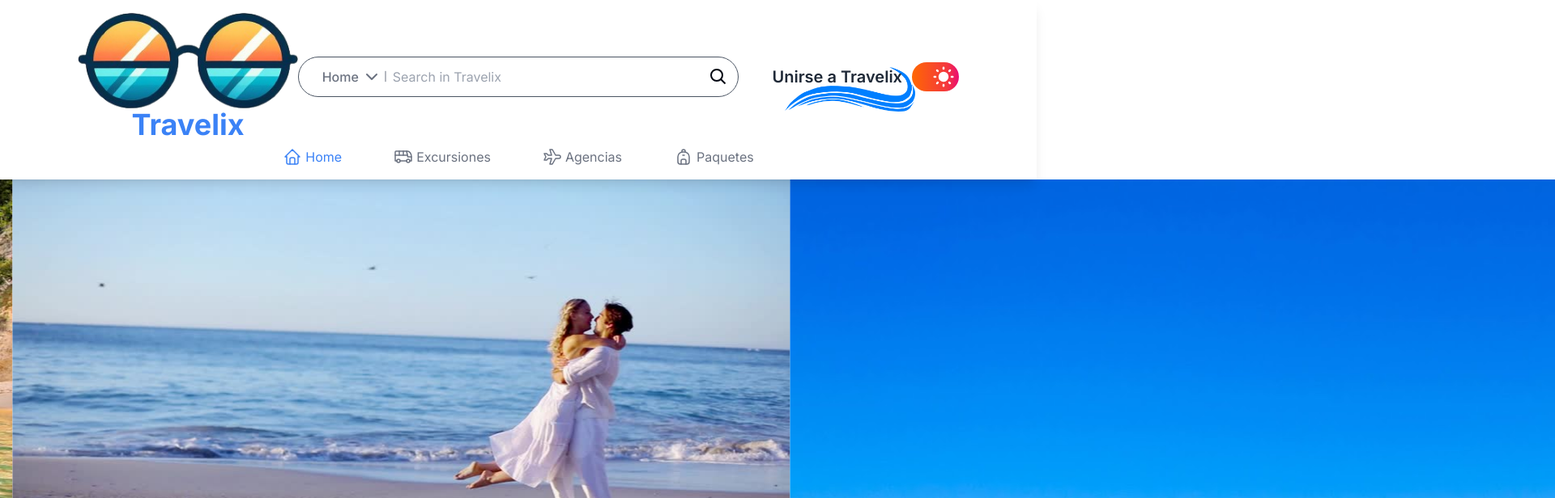
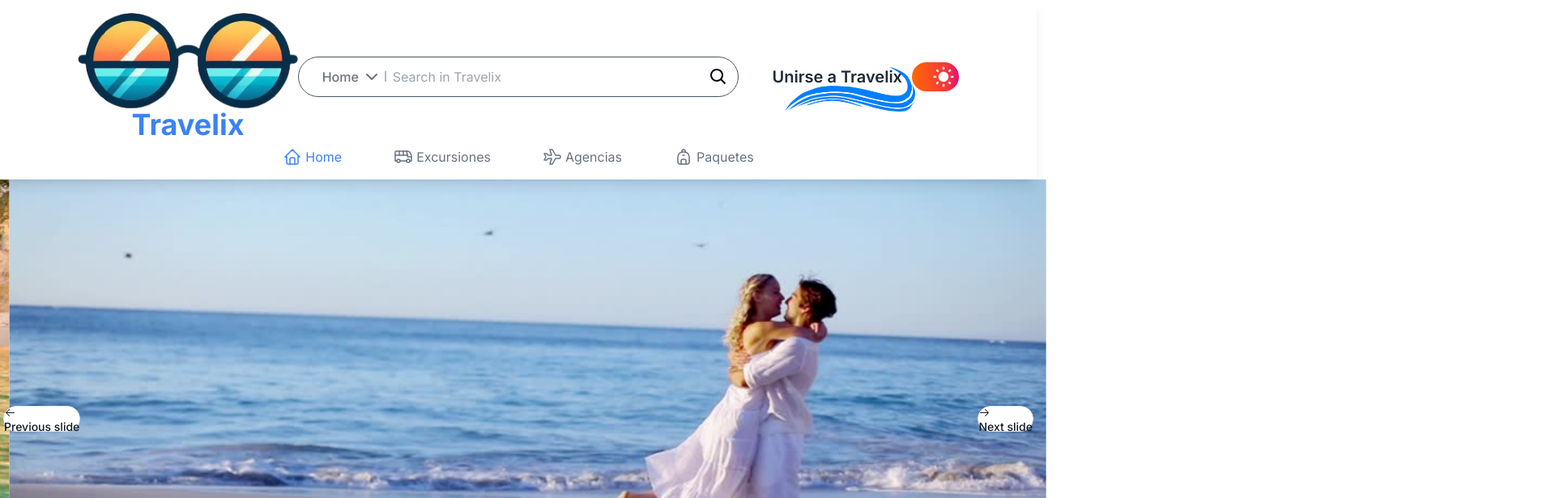
Before and after one commit to Val020213/travel-agency-frontend, a Next.js app: page / in a window 1280 px wide. Shown: the top 616 px of the page at 81% size, 1920 px wide, since content can reach past the window. Built offline with nearby package versions, Linux system fonts and the light colour scheme; a web font is replaced by a local one.

Commit message:
tmp banner

```diff
--- a/src/app/(overview)/page.tsx
+++ b/src/app/(overview)/page.tsx
@@ -1,14 +1,15 @@
 'use client';
+
 import { ExcursionProducts } from '@/ui/products/ExcursionsProducts';
 import { PackageProducts } from '@/ui/products/PackageProducts';
 import { AgencyProducts } from '@/ui/products/AgencyProducts';
 
 export default function Home() {
   return (
-    <>
+    <div className='flex flex-col gap-8 md:gap-16'>
       <ExcursionProducts />
       <PackageProducts />
       <AgencyProducts />
-    </>
+    </div>
   );
 }
--- a/src/libs/layoutProvider.tsx
+++ b/src/libs/layoutProvider.tsx
@@ -35,10 +35,12 @@ function MainLayout({ children }: { children: ReactNode }) {
   const pathname = usePathname();
   return (
     <div>
-      <Navbar />
-      {pathname === '/' && <Hero />}
-      <div className='container flex flex-col py-4 sm:py-6 lg:py-16 min-h-dvh mx-auto'>
-        {children}
+      <div>
+        <Navbar />
+        {pathname === '/' && <Hero />}
+        <div className='container flex flex-col py-4 sm:py-6 lg:py-16 min-h-dvh mx-auto'>
+          {children}
+        </div>
       </div>
       <Footer />
     </div>
--- a/src/ui/headersComponents/Hero.tsx
+++ b/src/ui/headersComponents/Hero.tsx
@@ -1,4 +1,5 @@
 import Image from 'next/image';
+import Link from 'next/link';
 import { useTheme } from 'next-themes';
 import * as React from 'react';
 import Autoplay from 'embla-carousel-autoplay';
@@ -9,11 +10,58 @@ import {
   CarouselNext,
   CarouselPrevious,
 } from '@/components/ui/carousel';
+import { Button } from '../tokens/Button';
+import { ChevronLeftIcon, ChevronRightIcon } from '@radix-ui/react-icons';
 
 const heroImages = [
   require('@/ui/assets/hero1.jpg'),
   require('@/ui/assets/hero2.jpg'),
   require('@/ui/assets/hero3.jpg'),
+];
+
+const HeroData = [
+  {
+    title: (
+      <p>
+        No pierdas la oportunidad <br /> vive tu aventura
+      </p>
+    ),
+    button: (
+      <Button
+        title='Excursiones'
+        icon={<ChevronRightIcon stroke='1.5' />}
+        href='/excursions'
+      />
+    ),
+  },
+  {
+    title: (
+      <p>
+        Conoce los mejores <br /> destinos
+      </p>
+    ),
+    button: (
+      <Button
+        title='Paquetes'
+        icon={<ChevronRightIcon stroke='1.5' />}
+        href='/packages'
+      />
+    ),
+  },
+  {
+    title: (
+      <p>
+        Vive la experiencia <br /> de tu vida
+      </p>
+    ),
+    button: (
+      <Button
+        title='Agencias'
+        icon={<ChevronRightIcon stroke='1.5' />}
+        href='/agencies'
+      />
+    ),
+  },
 ];
 
 const darkHeroImages = [
@@ -40,24 +88,23 @@ export function Hero() {
         loop: true,
       }}
       plugins={[plugin.current]}
-      className='w-full relative'
       onMouseEnter={plugin.current.stop}
       onMouseLeave={plugin.current.reset}
     >
       <CarouselContent>
         {imagesSrc.map((_, index) => (
-          <CarouselItem key={index}>
+          <CarouselItem key={index} className='relative h-[560px] w-screen'>
             <Image
               src={imagesSrc[index]}
               alt='hero image'
-              sizes='100vw'
-              layout='responsive'
-              style={{
-                objectFit: 'cover',
-                width: '100%',
-                height: 'auto',
-              }}
+              objectFit='cover'
+              quality={100}
+              fill={true}
             />
+            <div className='container mx-auto text-lg md:text-2xl'>
+              {HeroData[index].title}
+              {HeroData[index].button}
+            </div>
           </CarouselItem>
         ))}
       </CarouselContent>
--- a/src/ui/layout/Navbar.tsx
+++ b/src/ui/layout/Navbar.tsx
@@ -33,8 +33,8 @@ const NavbarContainer = ({ children }: { children: ReactNode }) => {
         'p-4 md:px-12 lg:px-16 xl:px-24 w-full gap-2',
         'bg-white dark:bg-extends-darker-blue-950',
         'bg-opacity-80 bg-blend-color-burn dark:bg-opacity-100 shadow-lg',
-        'sticky z-10 top-0',
-        'backdrop-filter backdrop-blur-md'
+        'backdrop-filter backdrop-blur-md',
+        'sticky z-10 top-0'
       )}
     >
       {children}
--- a/src/ui/layout/SearchBar.tsx
+++ b/src/ui/layout/SearchBar.tsx
@@ -12,13 +12,13 @@ export const SearchBar = () => {
         'rounded-full h-[45] md:h-max pl-2 gap-2',
         'bg-white dark:bg-black overflow-visible',
         'border rounded-full border-[#F4373F] md:border-gray-600 dark:border-blue-600',
-        'hover:shadow-xl dark:hover://TODO Blue Shadow Hover'
+        'hover:shadow-md focus:shadow-md dark:focus:drop-shadow-blue dark:hover:drop-shadow-blue'
       )}
     >
       <Menu />
       <input
         className={clsx(
-          'text-gray-800 dark:text-gray-50',
+          'text-gray-800 dark:text-gray-50 bg-transparent',
           'text-base text-left leading-6 w-full font-normal'
         )}
         placeholder='Search in Travelix'
--- /dev/null
+++ b/src/ui/tokens/Button.tsx
@@ -0,0 +1,51 @@
+import clsx from 'clsx';
+import Link from 'next/link';
+
+export const Button = ({
+  title,
+  icon,
+  className,
+  href = '',
+  action = () => {},
+}: {
+  title: string;
+  icon?: React.ReactNode;
+  className?: string;
+  href?: string;
+  action?: () => void;
+}) => {
+  return (
+    <Link
+      href={href}
+      onClick={action}
+      className={clsx(className, 'flex flex-row py-16 px-24 hover:opacity-60')}
+    >
+      {title}
+      {icon}
+    </Link>
+  );
+};
+
+export const SpecialButton = ({
+  title,
+  icon,
+  className,
+  href = '',
+  action = () => {},
+}: {
+  title: string;
+  icon?: React.ReactNode;
+  className?: string;
+  href?: string;
+  action?: () => void;
+}) => {
+  return (
+    <Button
+      title={title}
+      icon={icon}
+      action={action}
+      href={href}
+      className={clsx(className, 'bg-orangePinkLeft')}
+    />
+  );
+};
```
